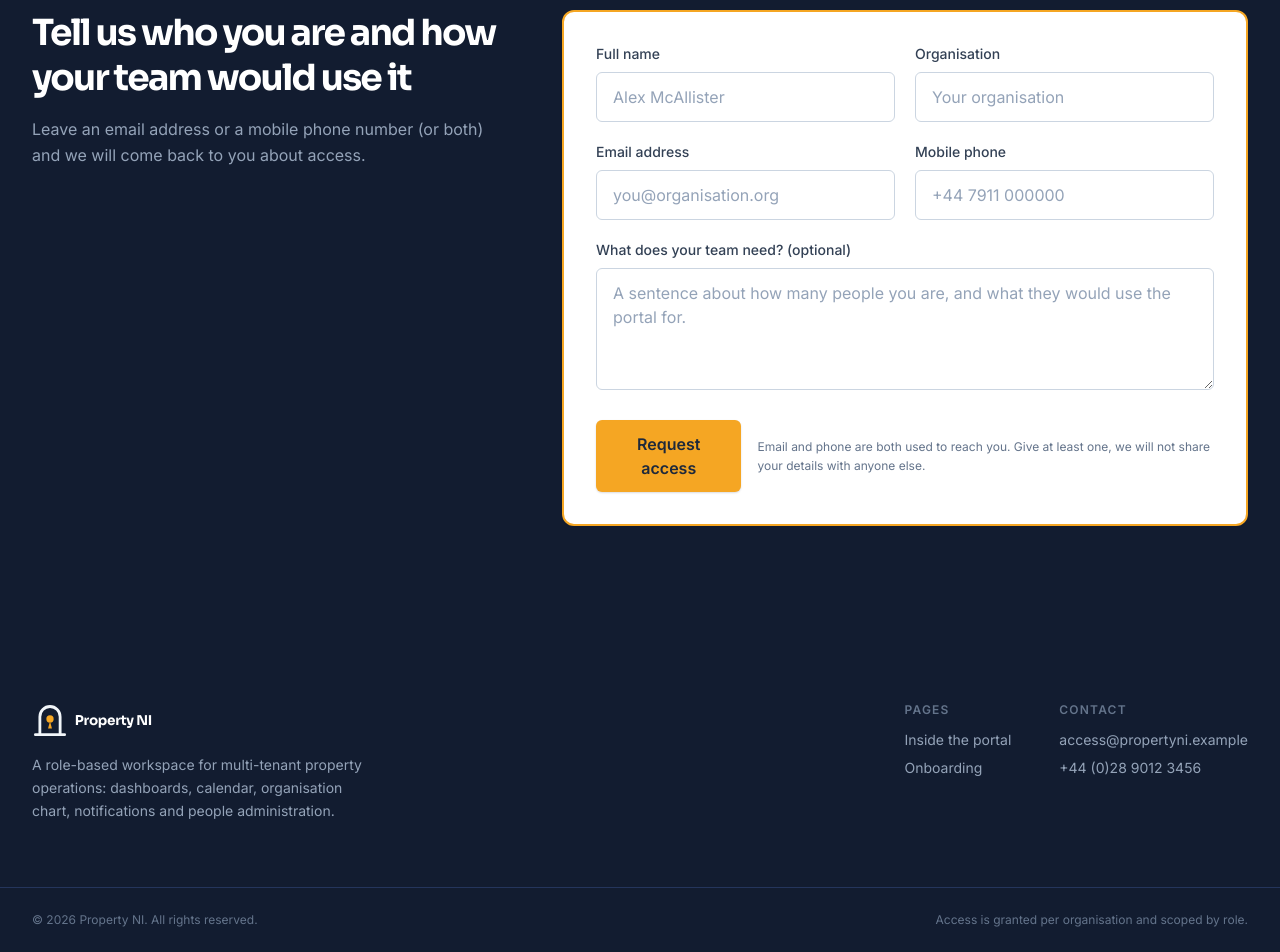
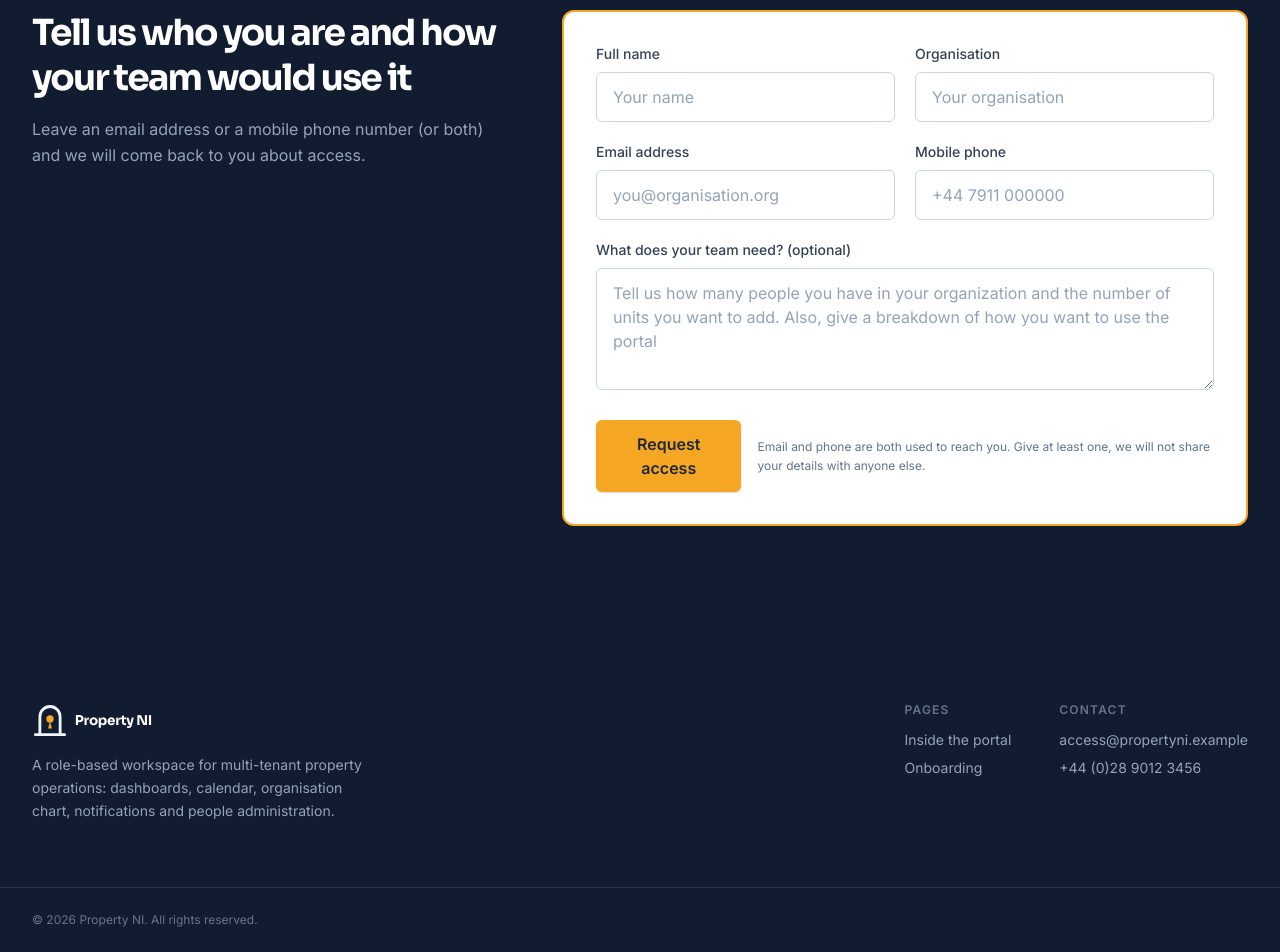
Before and after one commit to johnlynas/nipp-landing-page, a Next.js app: page / in a window 1280 px wide. Shown: the part 3514-4466 px from the top of the page. Built offline with nearby package versions, Linux system fonts and the light colour scheme.

Commit message:
Tidy up text

```diff
--- a/src/app/page.tsx
+++ b/src/app/page.tsx
@@ -186,7 +186,6 @@ function Footer() {
       <div className="border-t border-navy-800">
         <div className="mx-auto flex max-w-7xl flex-col gap-2 px-5 py-6 text-xs text-slate-500 sm:flex-row sm:items-center sm:justify-between sm:px-8">
           <p>&copy; {new Date().getFullYear()} Property NI. All rights reserved.</p>
-          <p>Access is granted per organisation and scoped by role.</p>
         </div>
       </div>
     </footer>
--- a/src/components/ContactForm.tsx
+++ b/src/components/ContactForm.tsx
@@ -75,7 +75,7 @@ export default function ContactForm() {
           <label htmlFor="name" className="mb-2 block text-sm font-medium text-slate-700">
             Full name
           </label>
-          <input id="name" name="name" type="text" autoComplete="name" placeholder="Alex McAllister" className={inputClasses} />
+          <input id="name" name="name" type="text" autoComplete="name" placeholder="Your name" className={inputClasses} />
         </div>
 
         <div>
@@ -107,7 +107,7 @@ export default function ContactForm() {
           <label htmlFor="message" className="mb-2 block text-sm font-medium text-slate-700">
             What does your team need? (optional)
           </label>
-          <textarea id="message" name="message" rows={4} placeholder="A sentence about how many people you are, and what they would use the portal for." className={`${inputClasses} resize-y`} />
+          <textarea id="message" name="message" rows={4} placeholder="Tell us how many people you have in your organization and the number of units you want to add. Also, give a breakdown of how you want to use the portal" className={`${inputClasses} resize-y`} />
         </div>
       </div>
 
```
